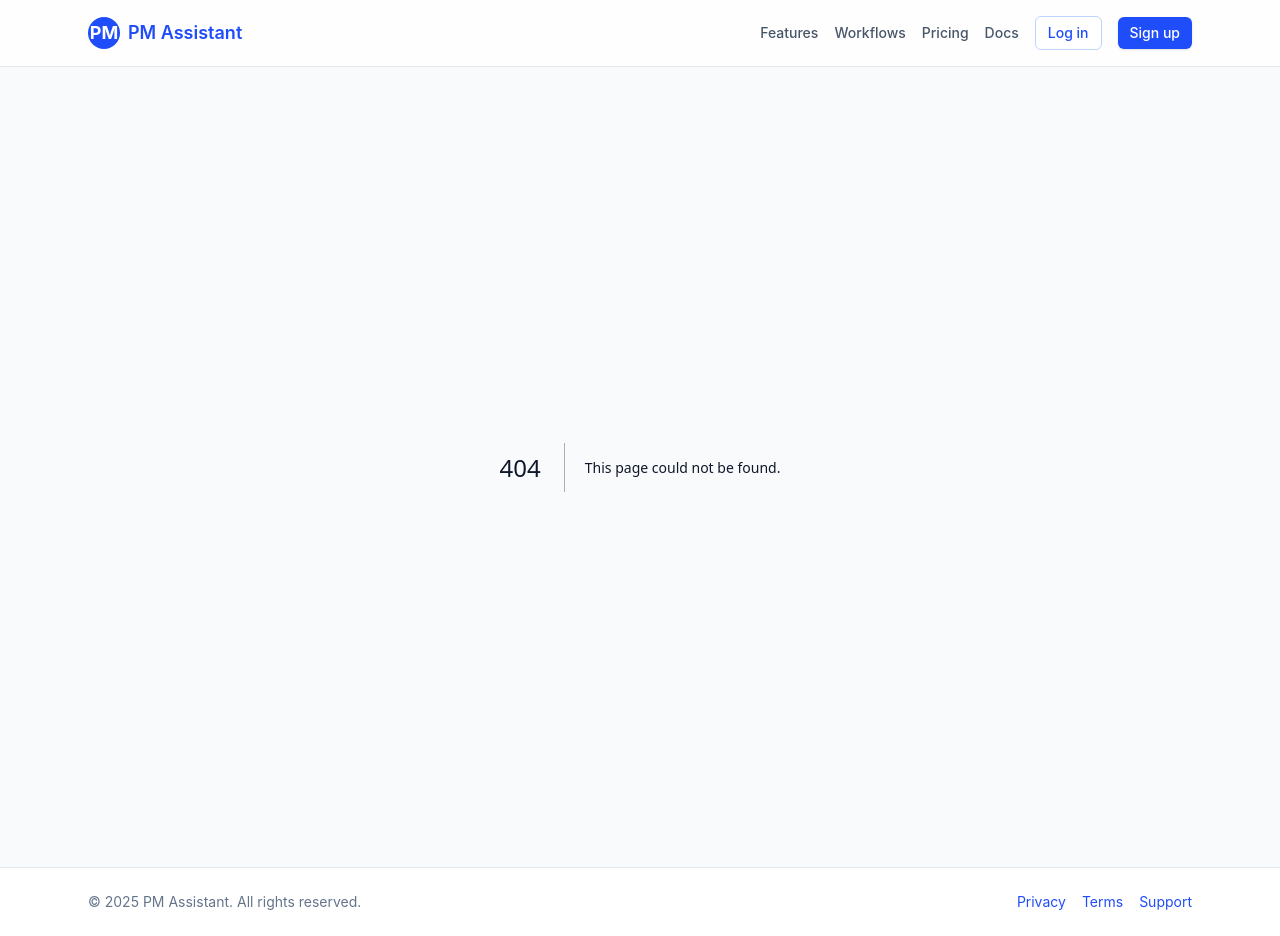
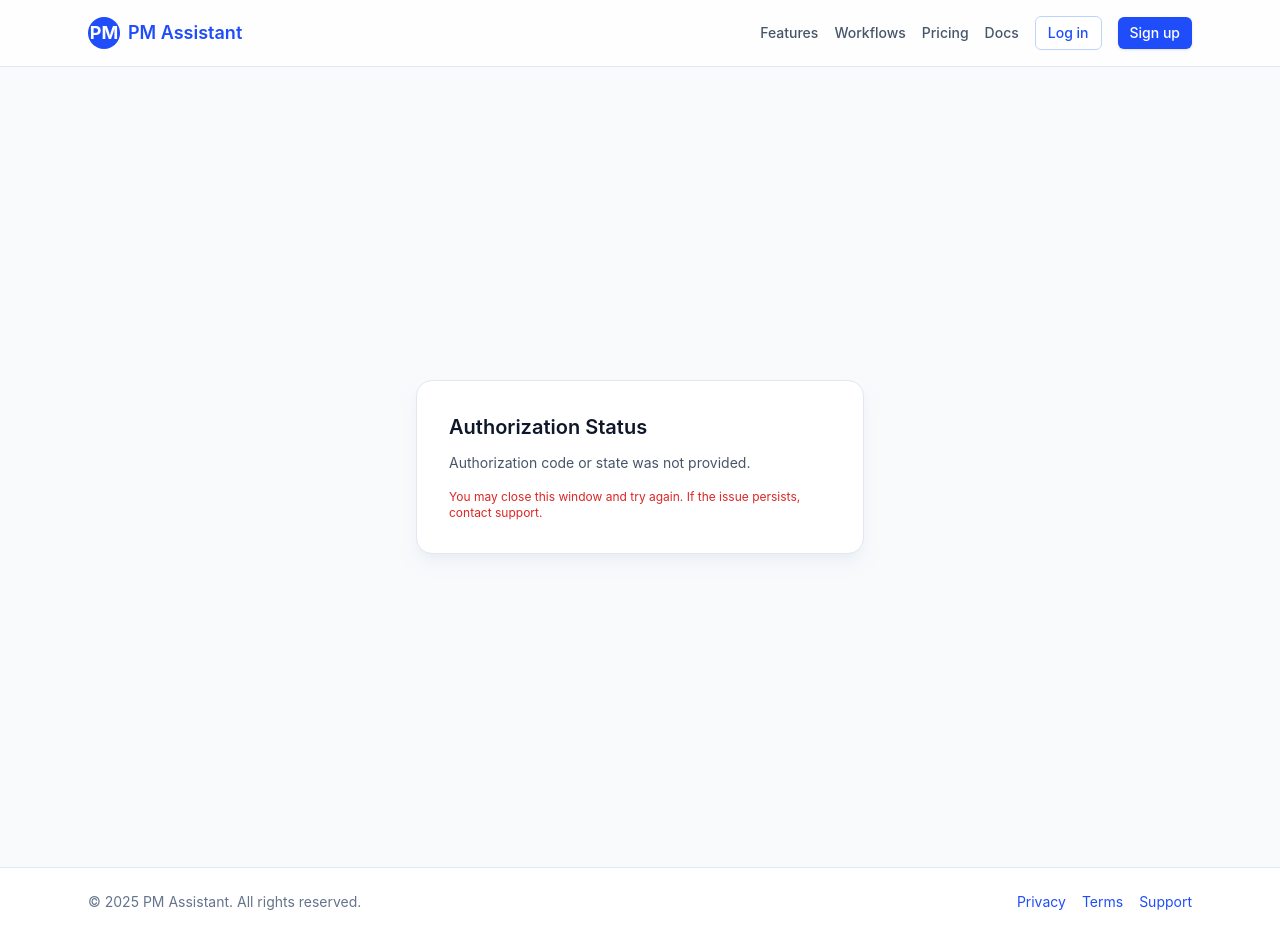
Before and after one commit to WHYTEWYLL/pm, a Next.js app in the folder frontend/: page /oauth/callback/1 in a window 1280 px wide. Before the commit this address had no page. Built offline with nearby package versions, Linux system fonts and the light colour scheme; no server answers.

Commit message:
feat: add OAuth callback page and popup messaging

```diff
--- a/frontend/src/app/dashboard/page.tsx
+++ b/frontend/src/app/dashboard/page.tsx
@@ -128,6 +128,26 @@ export default function DashboardPage() {
       setError('Failed to start OAuth flow. Check credentials and try again.');
     },
   });
+
+  useEffect(() => {
+    const handler = (event: MessageEvent) => {
+      if (event.origin !== window.location.origin) {
+        return;
+      }
+      const payload = event.data;
+      if (payload?.type === 'oauth-complete' && payload?.service) {
+        queryClient.invalidateQueries({ queryKey: ['oauth', payload.service] });
+        if (payload.success) {
+          setStatusMessage(`${capitalize(payload.service)} connected successfully.`);
+        } else if (payload.error) {
+          setError(`Failed to connect ${payload.service}: ${payload.error}`);
+        }
+      }
+    };
+
+    window.addEventListener('message', handler);
+    return () => window.removeEventListener('message', handler);
+  }, [queryClient]);
 
   const disconnectMutation = useMutation({
     mutationFn: async (service: OAuthService) => {
--- /dev/null
+++ b/frontend/src/app/oauth/callback/[service]/page.tsx
@@ -0,0 +1,116 @@
+'use client';
+
+import { useEffect, useMemo, useState } from 'react';
+import { useParams, useSearchParams } from 'next/navigation';
+import axios from 'axios';
+
+const API_URL = process.env.NEXT_PUBLIC_API_URL ?? 'http://localhost:8000';
+
+type Status = 'loading' | 'success' | 'error';
+
+export default function OAuthCallbackPage() {
+  const { service } = useParams<{ service: string }>();
+  const searchParams = useSearchParams();
+  const [status, setStatus] = useState<Status>('loading');
+  const [message, setMessage] = useState('Finishing authorization…');
+
+  const params = useMemo(() => {
+    return {
+      code: searchParams.get('code'),
+      state: searchParams.get('state'),
+      error: searchParams.get('error'),
+      errorDescription: searchParams.get('error_description'),
+    };
+  }, [searchParams]);
+
+  useEffect(() => {
+    const notifyAndMaybeClose = (success: boolean, error?: string) => {
+      if (window.opener) {
+        window.opener.postMessage(
+          {
+            type: 'oauth-complete',
+            service,
+            success,
+            error,
+          },
+          window.location.origin,
+        );
+      }
+
+      setTimeout(() => {
+        if (window.opener) {
+          window.close();
+        }
+      }, 1500);
+    };
+
+    if (!service || typeof service !== 'string') {
+      setStatus('error');
+      setMessage('Missing service in callback URL.');
+      notifyAndMaybeClose(false, 'Missing service parameter.');
+      return;
+    }
+
+    if (params.error) {
+      setStatus('error');
+      setMessage(`Authorization failed: ${params.errorDescription ?? params.error}`);
+      notifyAndMaybeClose(false, params.errorDescription ?? params.error);
+      return;
+    }
+
+    if (!params.code || !params.state) {
+      setStatus('error');
+      setMessage('Authorization code or state was not provided.');
+      notifyAndMaybeClose(false, 'Missing code/state.');
+      return;
+    }
+
+    const finalize = async () => {
+      try {
+        await axios.get(`${API_URL}/api/oauth/${service}/callback`, {
+          params: {
+            code: params.code,
+            state: params.state,
+          },
+        });
+        setStatus('success');
+        setMessage('Integration connected successfully. You can close this window.');
+        notifyAndMaybeClose(true);
+      } catch (err: any) {
+        const detail =
+          err?.response?.data?.detail ??
+          err?.message ??
+          'Unexpected error while completing authorization.';
+        setStatus('error');
+        setMessage(detail);
+        notifyAndMaybeClose(false, detail);
+      }
+    };
+
+    finalize();
+  }, [service, params]);
+
+  return (
+    <div className="flex min-h-screen items-center justify-center bg-slate-50 px-6">
+      <div className="w-full max-w-md rounded-2xl border border-slate-200 bg-white p-8 shadow-lg shadow-slate-200/50">
+        <h1 className="text-xl font-semibold text-slate-900">Authorization Status</h1>
+        <p className="mt-3 text-sm text-slate-600">{message}</p>
+        {status === 'loading' && (
+          <p className="mt-4 text-xs text-slate-400">
+            Please keep this window open while we finish connecting your account.
+          </p>
+        )}
+        {status === 'success' && (
+          <p className="mt-4 text-xs text-green-600">
+            This window will close automatically in a moment. You can return to the dashboard.
+          </p>
+        )}
+        {status === 'error' && (
+          <p className="mt-4 text-xs text-red-600">
+            You may close this window and try again. If the issue persists, contact support.
+          </p>
+        )}
+      </div>
+    </div>
+  );
+}
```
